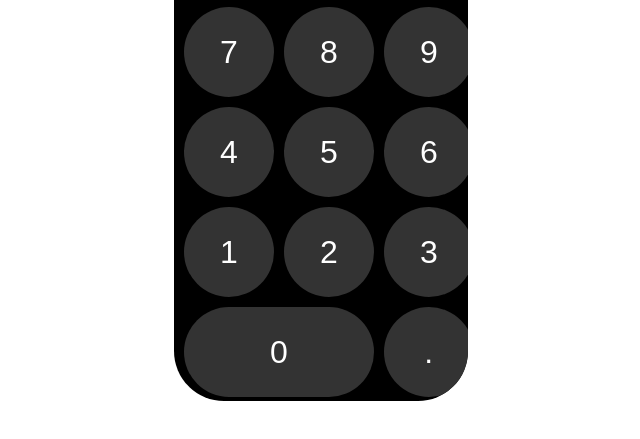
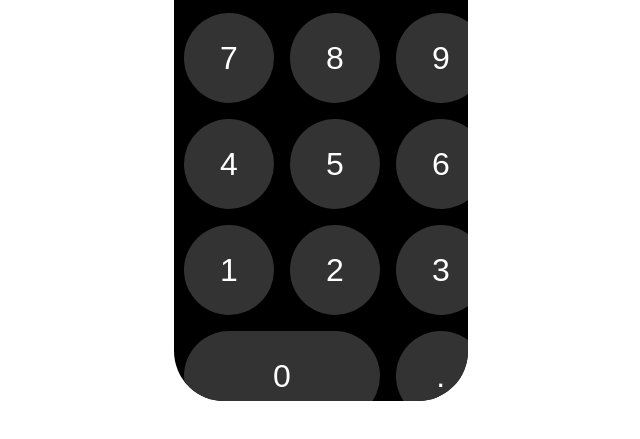
Before and after one commit to carloscabral656/calculator, a plain HTML site: page index.html in a window 1280 px wide. Shown: the part 359-798 px from the top of the page, without its empty margins (319-959 px from the left). Drawn offline with Linux system fonts and the light colour scheme.

Commit message:
Changing css

```diff
--- a/index.html
+++ b/index.html
@@ -26,7 +26,7 @@
             <div class="button button-black">2</div>
             <div class="button button-black">3</div>
             <div class="button button-orange">+</div>
-            <div class="button-col-2 button-black col-2">0</div>
+            <div class="button button-col-2">0</div>
             <div class="button button-black">.</div>
             <div class="button button-orange">=</div>
         </div>
--- a/style.css
+++ b/style.css
@@ -33,7 +33,11 @@ body{
     grid-template-columns: 1fr 1fr 1fr 1fr;
     grid-template-rows: 1fr 1fr 1fr 1fr 1fr;
     justify-items: center;
-    gap: 10px
+    gap: 1rem;
+}
+
+#buttons div:focus{
+    background-color: aqua;
 }
 
 .button {
@@ -43,38 +47,31 @@ body{
     display: flex;
     align-items: center;
     justify-content: center;
-    background-color: blue;
-    border-radius: 50%;
     font-size: 2rem;
-}
-
-.button-col-2{
-    width: 100%;
-    height: 90px;
-    color: white;
-    display: flex;
-    align-items: center;
-    justify-content: center;
-    border-radius: 100px;
-    font-size: 2rem;
-    font-weight: 400;
-}
-
-.col-2 {
-    grid-column: 1/3;
+    cursor: pointer;
 }
 
 .button-gray {
+    border-radius: 50%;
     background-color: #A5A5A5;
     color: black;
 }
 
 .button-orange {
+    border-radius: 50%;
     color: white;
     background-color: #ff9f0a;
 }
 
 .button-black {
+    border-radius: 50%;
     color: white;
     background-color: #333333;
 }
+
+.button-col-2{
+    grid-column: 1/3;
+    width: 100%;
+    border-radius: 100px;
+    background-color: #333333;
+}
```
